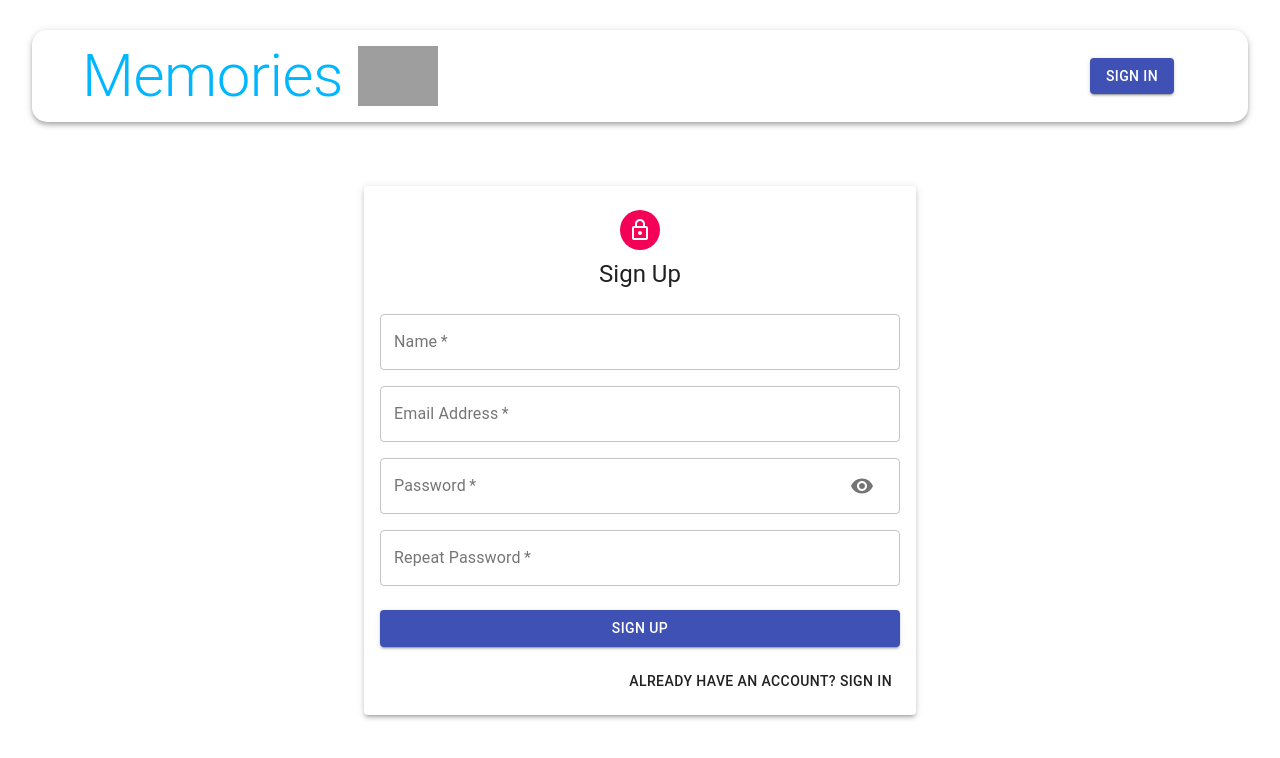
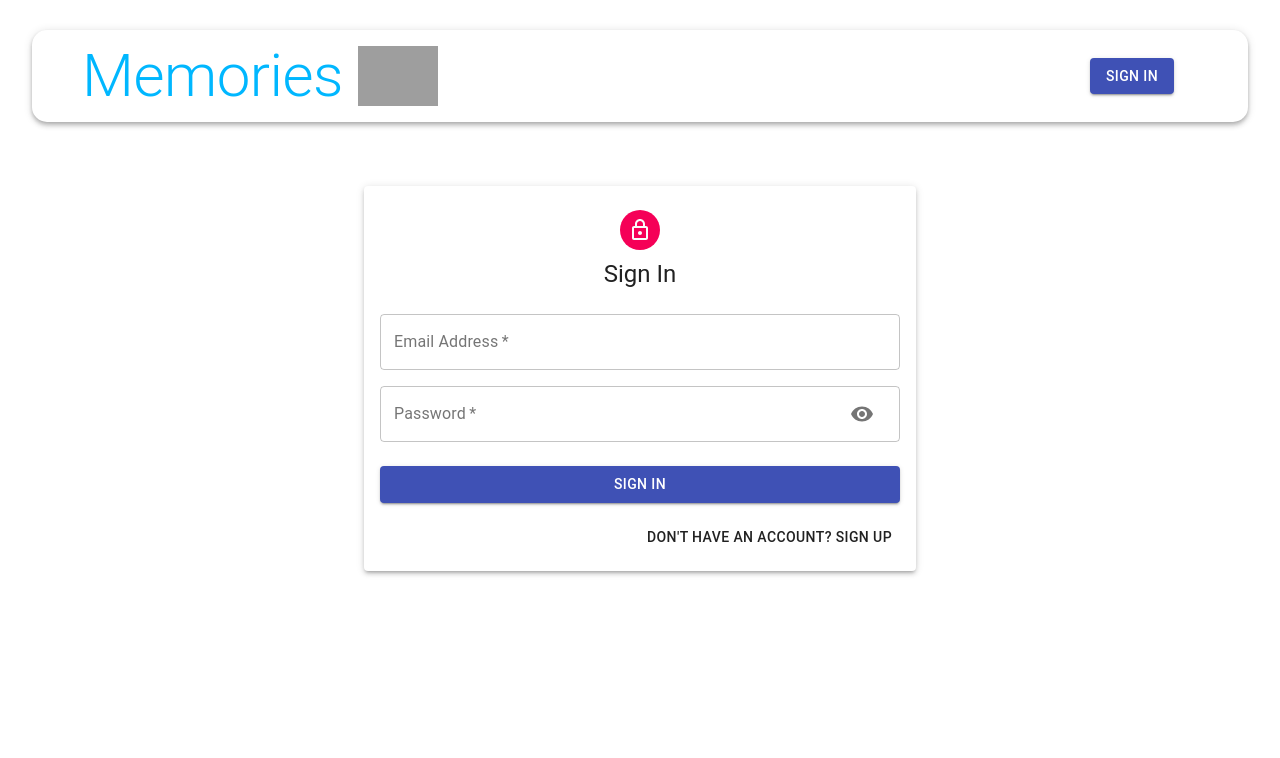
Before and after one commit to ThreeFive85/Memories_Project, a React (Create React App) app in the folder client/: page /auth in a window 1280 px wide. Shown: the top 758 px of the page. Built offline with nearby package versions, Linux system fonts and the light colour scheme; grey boxes are pictures that could not be loaded.

Commit message:
Feat : switchMode function

```diff
--- a/client/src/components/Auth/Auth.js
+++ b/client/src/components/Auth/Auth.js
@@ -8,8 +8,7 @@
 function Auth() {
     const classes = useStyles();
     const [showPassword, setShowPassword] = useState(false);
-
-    const isSignup = true;
+    const [isSignup, setIsSignup] = useState(false);
 
     const handleShowPassword = () => setShowPassword((prevShowPassword) => !prevShowPassword);
 
@@ -22,7 +21,8 @@
     }
 
     const switchMode = () => {
-
+        setIsSignup((prevIsSignup) => !prevIsSignup);
+        handleShowPassword(false)
     }
 
     return (
```
